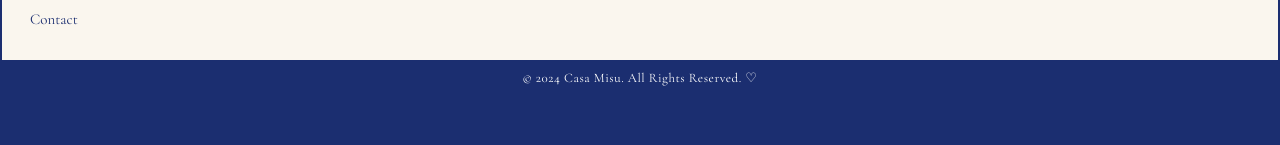
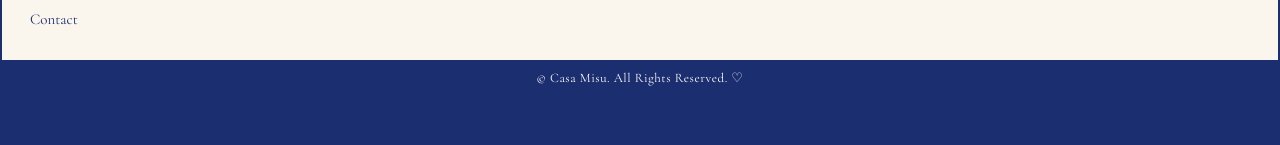
Before and after one commit to vinay2209/casa-misu, a React (Vite) app: page / in a window 1280 px wide. Shown: the part 2090-2235 px from the top of the page. Built offline with nearby package versions, Linux system fonts and the light colour scheme; no server answers.

Commit message:
Remove year from footer copyright

```diff
--- a/src/components/Footer.jsx
+++ b/src/components/Footer.jsx
@@ -72,7 +72,7 @@ export default function Footer() {
       </div>
 
       <div className="footer-bottom">
-        © 2024 Casa Misu. All Rights Reserved. ♡
+        © Casa Misu. All Rights Reserved. ♡
       </div>
     </footer>
   )
```
